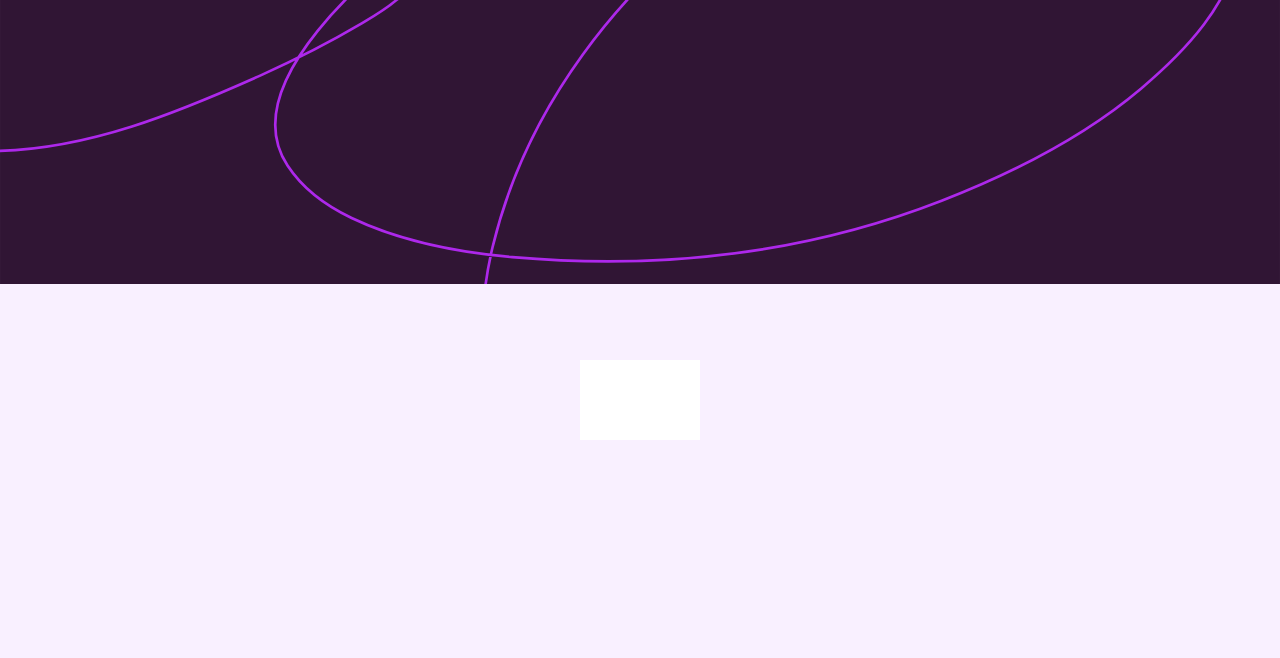
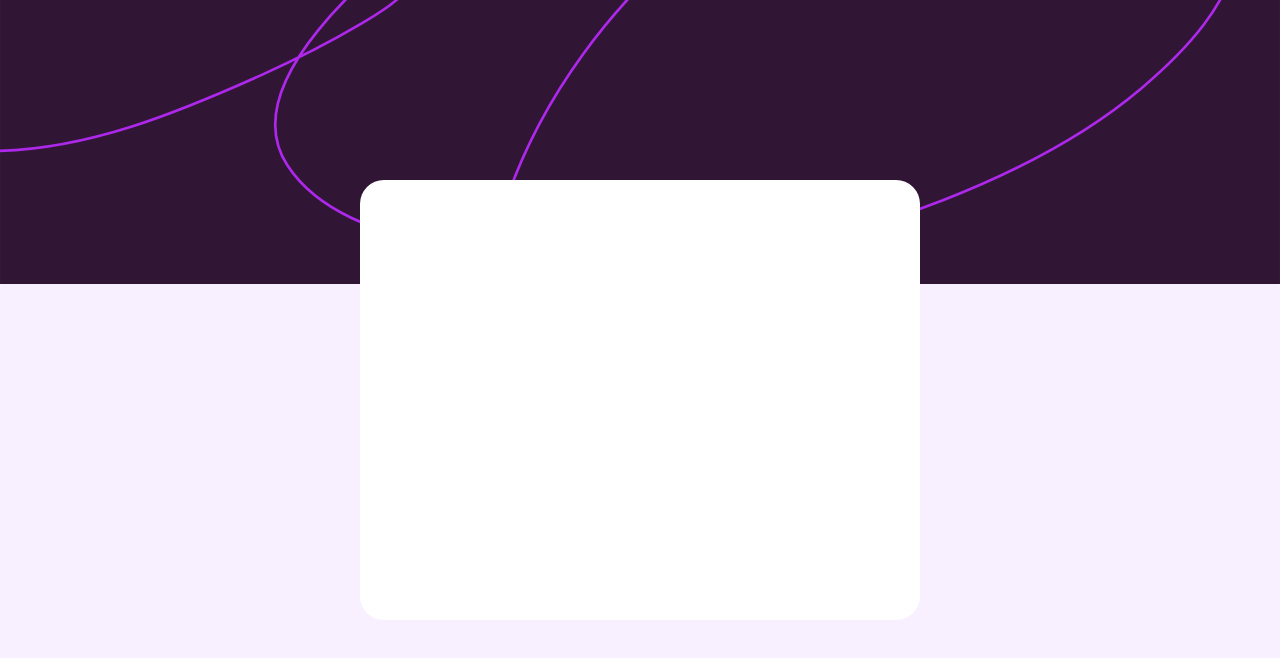
Before and after one commit to chaosweasl/FAQ-Accordion, a React (Vite) app: page / in a window 1280 px wide. Shown: the top 658 px of the page. Built offline with nearby package versions, Linux system fonts and the light colour scheme.

Commit message:
well sized FAQ box + mobile view

```diff
--- a/src/components/FAQBox.tsx
+++ b/src/components/FAQBox.tsx
@@ -4,9 +4,15 @@
 
 export default function FAQBox() {
   return (
-    <div
-      className="absolute top-1/2 left-1/2 transform -translate-x-1/2
-      -translate-y-1/2 h-20 w-30 bg-white"
-    ></div>
+    <>
+      <div
+        className="box-desktop absolute top-1/2 left-1/2 transform -translate-x-1/2
+      -translate-y-1/2 h-110 w-140 bg-white rounded-3xl"
+      ></div>
+      <div
+        className="box-mobile absolute top-1/2 left-1/2 transform -translate-x-1/2
+      -translate-y-1/2 h-110 w-80 bg-white rounded-3xl"
+      ></div>
+    </>
   );
 }
--- a/src/index.css
+++ b/src/index.css
@@ -1,9 +1,14 @@
 @import "tailwindcss";
+
+.box-desktop {
+  display: none;
+}
 
 .bg-desktop {
   display: none;
 }
 
+/*BG header*/
 @media screen and (min-width: 567px) {
   .bg-desktop {
     display: block;
@@ -13,6 +18,16 @@
   }
 }
 
+/*FAQ box*/
+@media screen and (min-width: 763px) {
+  .box-desktop {
+    display: block;
+  }
+  .box-mobile {
+    display: none;
+  }
+}
+
 .custom-bg-color {
   background-color: #f9f0ff;
 }
```
